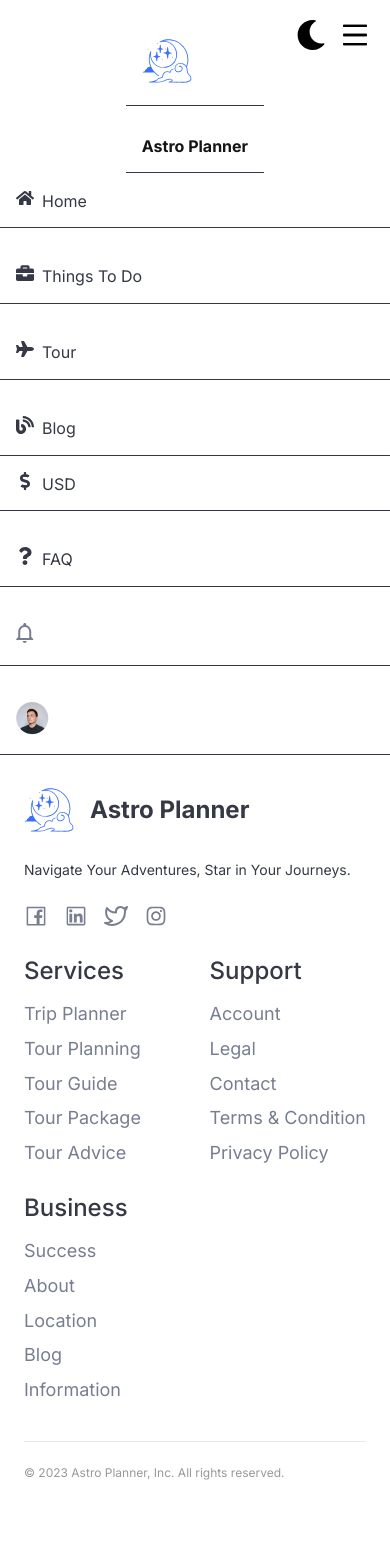
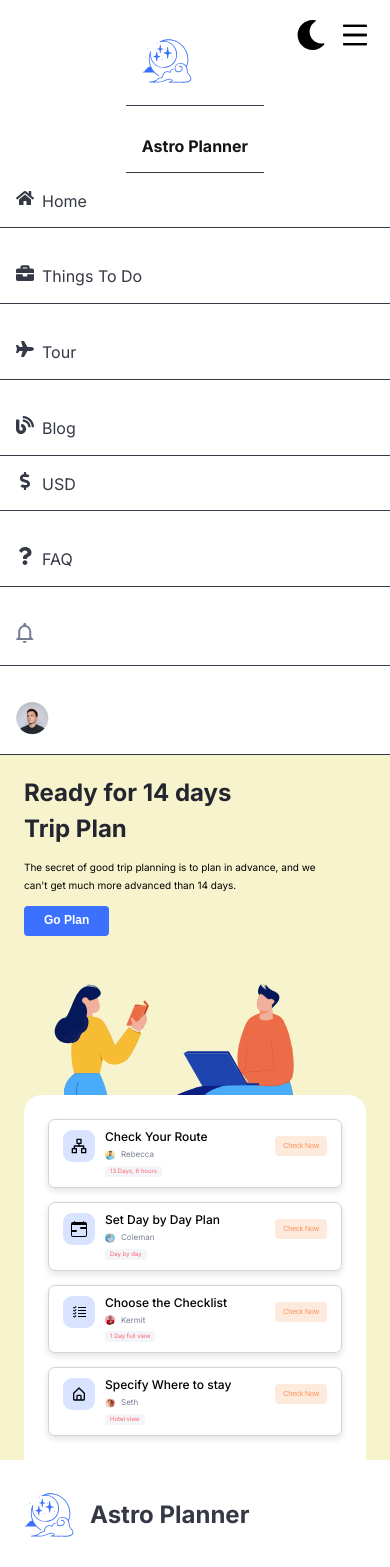
Before and after one commit to ronaldpaek/astro-planner-client, a React (Vite) app: page / in a window 390 px wide. Shown: the top 1567 px of the page. Before the commit the page ends 1510 px from the top, so only its background shows below. Built offline with nearby package versions, Linux system fonts and the light colour scheme.

Commit message:
feat: Complete and optimize TwoWeekTripPlan component
- Implement all functionalities in the TwoWeekTripPlan component.
- Ensure full responsiveness across various screen sizes.
- Conduct tests to validate the component's performance and usability on different devices.

```diff
--- a/src/App.jsx
+++ b/src/App.jsx
@@ -6,6 +6,7 @@ import React, { useState } from 'react';
 import Navigation from './components/Navigation';
 import MobileNavigation from './components/Navigation';
 import Footer from '@/components/Footer';
+import TwoWeekTripPlan from '@/components/TwoWeekTripPlan';
 
 function App() {
   const [showNavbar, setShowNavbar] = useState(false);
@@ -23,6 +24,7 @@ function App() {
           <Navigation handleShowNavbar={handleShowNavbar} />
         )}
       </div>
+      <TwoWeekTripPlan />
       <Footer />
     </>
   );
--- a/src/App.scss
+++ b/src/App.scss
@@ -5,3 +5,4 @@
 
 @use './partials/login';
 @use './partials/footer';
+@use './partials/twoWeekTripPlan';
--- /dev/null
+++ b/src/components/TwoWeekTripPlan.jsx
@@ -0,0 +1,94 @@
+import { LuNetwork } from 'react-icons/lu';
+import { BsCalendarRange } from 'react-icons/bs';
+import { VscChecklist } from 'react-icons/vsc';
+import { BiHomeAlt } from 'react-icons/bi';
+
+import avatar1 from '@/assets/avatar1.png';
+import avatar2 from '@/assets/avatar2.png';
+import avatar3 from '@/assets/avatar3.png';
+import avatar4 from '@/assets/avatar4.png';
+// import illustration from '@/assets/illustration.svg';
+
+const cardItems = [
+  {
+    Icon: <LuNetwork className="card-icon" />,
+    title: 'Check Your Route',
+    image: avatar1,
+    personName: 'Rebecca',
+    infoChip: '13 Days, 6 hours',
+    buttonText: 'Check Now',
+  },
+  {
+    Icon: <BsCalendarRange className="card-icon" />,
+    title: 'Set Day by Day Plan',
+    image: avatar2,
+    personName: 'Coleman',
+    infoChip: 'Day by day',
+    buttonText: 'Check Now',
+  },
+  {
+    Icon: <VscChecklist className="card-icon" />,
+    title: 'Choose the Checklist',
+    image: avatar3,
+    personName: 'Kermit',
+    infoChip: '1 Day full view',
+    buttonText: 'Check Now',
+  },
+  {
+    Icon: <BiHomeAlt className="card-icon" />,
+    title: 'Specify Where to stay',
+    image: avatar4,
+    personName: 'Seth',
+    infoChip: 'Hotel view',
+    buttonText: 'Check Now',
+  },
+];
+
+const TwoWeekTripPlan = () => {
+  return (
+    <section className="two-week-trip-section">
+      <div className="trip-plan-container">
+        <div className="trip-plan-content">
+          <h2 className="trip-plan-title">
+            <div>Ready for 14 days</div>
+            <div>Trip Plan</div>
+          </h2>
+          <p className="trip-plan-description">
+            <div>
+              The secret of good trip planning is to plan in advance, and we
+            </div>
+            <div>can't get much more advanced than 14 days.</div>
+          </p>
+          <button className="trip-plan-button">Go Plan</button>
+        </div>
+        <div className="illustration-container">
+          {/* <img src={illustration} alt="illustration" className="illustration" /> */}
+          <div className="card-container">
+            {cardItems.map((item, index) => (
+              <div key={index} className="card">
+                <div className="icon-container">{item.Icon}</div>
+                <div className="card-content-container">
+                  <div className="card-info-container">
+                    <h3 className="card-title">{item.title}</h3>
+                    <div className="avatar-container">
+                      <img
+                        src={item.image}
+                        alt="avatar"
+                        className="card-avatar"
+                      />
+                      <p className="card-person-name">{item.personName}</p>
+                    </div>
+                    <span className="card-info-chip">{item.infoChip}</span>
+                  </div>
+                  <button className="card-button">{item.buttonText}</button>
+                </div>
+              </div>
+            ))}
+          </div>
+        </div>
+      </div>
+    </section>
+  );
+};
+
+export default TwoWeekTripPlan;
--- /dev/null
+++ b/src/partials/_twoWeekTripPlan.scss
@@ -0,0 +1,185 @@
+@use './variables' as v;
+@use './mixins' as m;
+
+.two-week-trip-section {
+  background-color: #f7f3cd;
+  padding-inline: 24px;
+  padding-top: 20px;
+}
+
+.trip-plan-container {
+  display: flex;
+  flex-direction: column;
+  gap: 44px;
+  max-width: 1170px;
+  margin: 0 auto;
+  @media (min-width: 768px) {
+    flex-direction: row;
+    justify-content: space-between;
+  }
+}
+
+.trip-plan-content {
+  display: flex;
+  flex-direction: column;
+  gap: 12px;
+  @media (min-width: 768px) {
+    flex: 1;
+  }
+  @media (min-width: 1024px) {
+    margin-top: 48px;
+    gap: 24px;
+  }
+}
+
+.trip-plan-title {
+  font-size: 24px;
+  font-weight: 700;
+  color: v.$color-gray-1;
+  margin: 0;
+  line-height: 1.5;
+  @media (min-width: 1024px) {
+    font-size: 40px;
+  }
+}
+
+.trip-plan-button {
+  width: fit-content;
+  padding: 4px 8px;
+  border-radius: v.$border-radius;
+}
+
+.trip-plan-description {
+  font-size: 10px;
+  line-height: 1.77;
+  margin: 0;
+  @media (min-width: 1024px) {
+    font-size: 18px;
+  }
+}
+
+.trip-plan-button {
+  background-color: v.$primary-blue;
+  border-radius: v.$border-radius;
+  padding: 8px 20px;
+  font-size: 0.75rem;
+  font-weight: 700;
+  color: #ffffff;
+  border: none;
+}
+
+.card {
+  padding: 10px 14px;
+  border-radius: 7px;
+  border: 0.372px solid #d3d3d3;
+  box-shadow: 0px 2.97273px 7.43182px 0px rgba(15, 15, 15, 0.12);
+  display: flex;
+  align-items: flex-start;
+  gap: 10px;
+}
+
+.illustration-container {
+  display: flex;
+  background-image: url('assets/illustration.svg');
+  background-repeat: no-repeat;
+  width: 100%;
+  @media (min-width: 768px) {
+    width: 50%;
+    max-width: 475px;
+  }
+}
+
+.card-container {
+  background-color: white;
+  padding: 24px;
+  border-radius: 18px 18px 0px 0px;
+  display: flex;
+  flex-direction: column;
+  gap: 14px;
+  margin-top: 115px;
+  margin-left: auto;
+  width: 100%;
+}
+
+.card-title {
+  margin: 0;
+  font-size: 12px;
+  @media (min-width: 1024px) {
+    grid-column: 1 / 3;
+  }
+}
+
+.card-icon {
+  width: 16px;
+  height: 16px;
+}
+
+.icon-container {
+  height: 32px;
+  aspect-ratio: 1/1;
+  border-radius: 9px;
+  background-color: #d8e3ff;
+  display: flex;
+  justify-content: center;
+  align-items: center;
+}
+
+.card-content-container {
+  display: flex;
+  width: 100%;
+}
+
+.card-person-name {
+  font-size: 8px;
+  color: v.$color-gray-3;
+}
+
+.card-info-chip {
+  font-size: 6px;
+  color: #ff6370;
+  background-color: #f4f5f9;
+  padding: 2px 5px;
+  border-radius: 3px;
+  width: fit-content;
+}
+
+.card-description {
+  margin: 0;
+}
+
+.card-person-name {
+  margin: 0;
+}
+
+.card-button {
+  background-color: #fee9dd;
+  color: #fa8f54;
+  border-radius: v.$border-radius;
+  padding: 6px 8px;
+  font-size: 7px;
+  margin-left: auto;
+  align-self: flex-start;
+  margin-top: 6px;
+  border: none;
+}
+
+.card-avatar {
+  height: 10px;
+  aspect-ratio: 1/1;
+  border-radius: 50%;
+}
+.avatar-container {
+  display: flex;
+  gap: 6px;
+  align-items: center;
+}
+
+.card-info-container {
+  display: flex;
+  flex-direction: column;
+  gap: 6px;
+  @media (min-width: 1024px) {
+    display: grid;
+    grid-template-columns: 1fr 1fr;
+  }
+}
```
